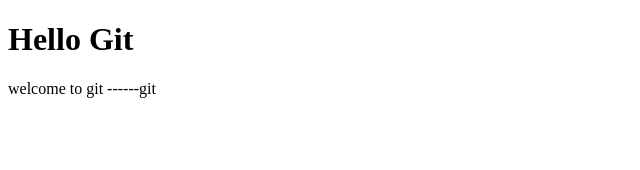
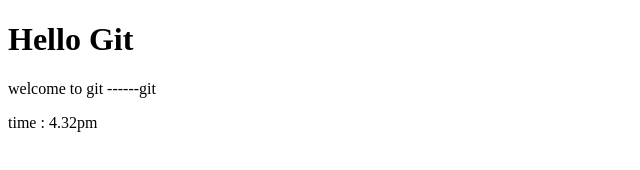
Before and after one commit to Nandubs/datewithgit-sample, a plain HTML site: page index.html in a window 1280 px wide. Shown: the full height of the page, 0-640 px from the left. Drawn offline with Linux system fonts and the light colour scheme.

Commit message:
edited at 4:33pm

```diff
--- a/index.html
+++ b/index.html
@@ -13,6 +13,8 @@
     <h1> Hello Git</h1>
     <p>welcome to git ------git </p>
 
+    time : 4.32pm
+
 </body>
 
 </html>
```
